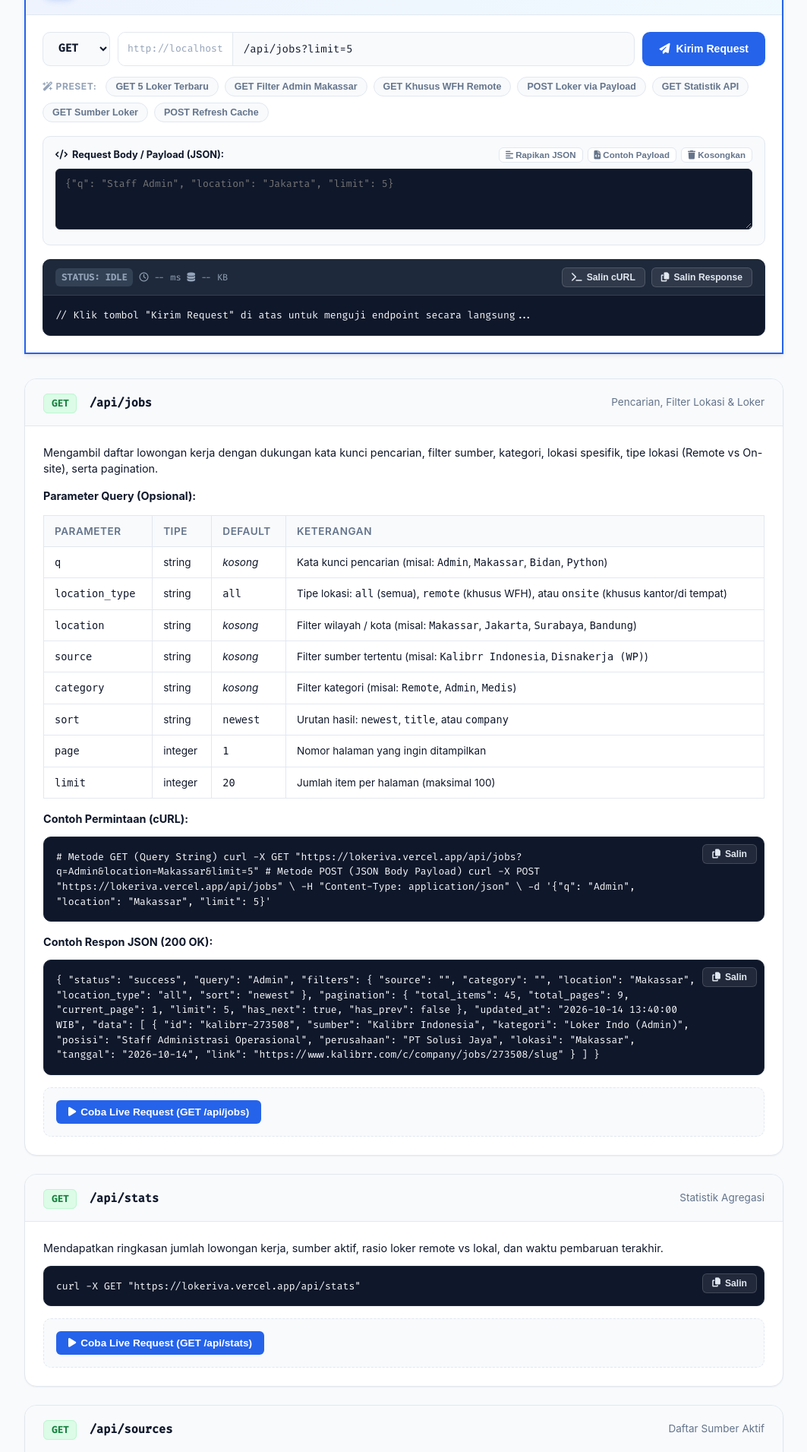
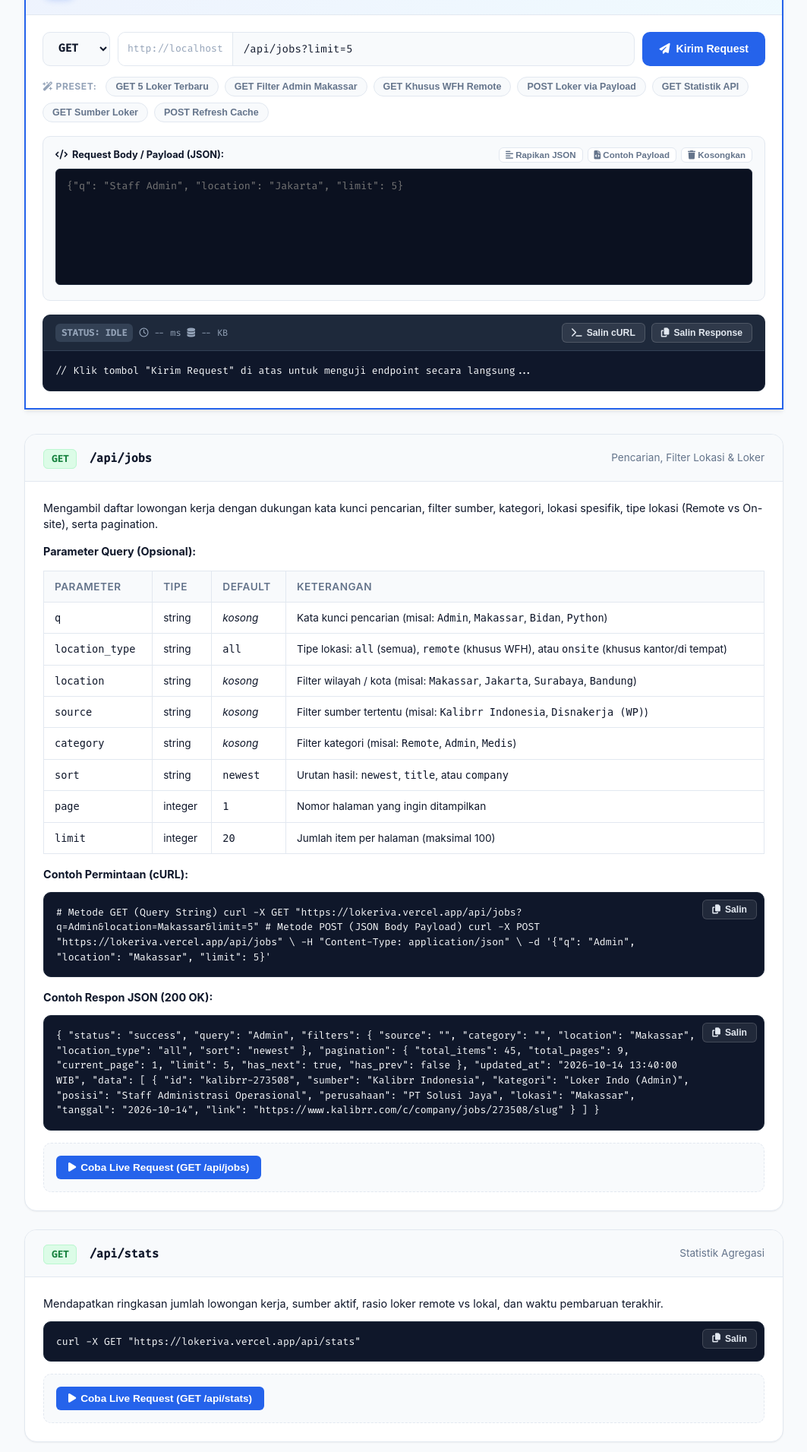
Before and after one commit to soraxpl/lokeriva, a Flask app: page /docs in a window 1280 px wide. Shown: the part 506-2417 px from the top of the page at 76% size, without its empty margins (108-1171 px from the left). Run offline with Flask 3, Linux system fonts and the light colour scheme.

Commit message:
style(docs): hilangkan scrollbar textarea payload dengan auto-expand dan custom sleek scrollbar

```diff
--- a/static/css/style.css
+++ b/static/css/style.css
@@ -48,6 +48,26 @@
   margin: 0;
   padding: 0;
   box-sizing: border-box;
+  scrollbar-width: thin;
+  scrollbar-color: rgba(148, 163, 184, 0.25) transparent;
+}
+
+::-webkit-scrollbar {
+  width: 6px;
+  height: 6px;
+}
+
+::-webkit-scrollbar-track {
+  background: transparent;
+}
+
+::-webkit-scrollbar-thumb {
+  background: rgba(148, 163, 184, 0.25);
+  border-radius: 9999px;
+}
+
+::-webkit-scrollbar-thumb:hover {
+  background: rgba(148, 163, 184, 0.5);
 }
 
 body {
--- a/templates/docs.html
+++ b/templates/docs.html
@@ -62,6 +62,26 @@
     <link rel="stylesheet" href="{{ url_for('static', filename='css/style.css') }}">
 
     <style>
+        /* Modern Sleek Scrollbar */
+        * {
+            scrollbar-width: thin;
+            scrollbar-color: rgba(148, 163, 184, 0.25) transparent;
+        }
+        ::-webkit-scrollbar {
+            width: 6px;
+            height: 6px;
+        }
+        ::-webkit-scrollbar-track {
+            background: transparent;
+        }
+        ::-webkit-scrollbar-thumb {
+            background: rgba(148, 163, 184, 0.25);
+            border-radius: 9999px;
+        }
+        ::-webkit-scrollbar-thumb:hover {
+            background: rgba(148, 163, 184, 0.5);
+        }
+
         .docs-container {
             max-width: 1040px;
             margin: 30px auto 60px auto;
@@ -388,17 +408,24 @@
         }
         .console-payload-textarea {
             width: 100%;
-            padding: 10px 12px;
+            padding: 12px 14px;
             font-family: 'Fira Code', monospace;
-            font-size: 0.82rem;
+            font-size: 0.84rem;
+            line-height: 1.55;
             color: #f8fafc;
-            background: #0f172a;
+            background: #0b1120;
             border: 1px solid #1e293b;
             border-radius: var(--radius-sm);
             outline: none;
-            resize: vertical;
-            min-height: 80px;
+            resize: none;
+            min-height: 145px;
             box-sizing: border-box;
+            overflow-y: hidden;
+            transition: border-color 0.2s, height 0.15s ease;
+        }
+        .console-payload-textarea:focus {
+            border-color: var(--primary);
+            box-shadow: 0 0 0 2px rgba(37, 99, 235, 0.25);
         }
         .console-response-box {
             background: #0f172a;
@@ -597,7 +624,7 @@
                             <button type="button" class="btn-mini-action" onclick="clearConsolePayload()"><i class="fa-solid fa-trash"></i> Kosongkan</button>
                         </div>
                     </div>
-                    <textarea id="consolePayload" class="console-payload-textarea" rows="3" placeholder='{"q": "Staff Admin", "location": "Jakarta", "limit": 5}'></textarea>
+                    <textarea id="consolePayload" class="console-payload-textarea" rows="6" placeholder='{"q": "Staff Admin", "location": "Jakarta", "limit": 5}'></textarea>
                 </div>
 
                 <!-- Respon Viewer -->
@@ -977,6 +1004,20 @@ curl -X POST "https://lokeriva.vercel.app/api/jobs" \
         // ==============================================================================
         // 1. INTERACTIVE API CONSOLE & PLAYGROUND
         // ==============================================================================
+        function resizePayloadTextarea() {
+            const ta = document.getElementById("consolePayload");
+            if (!ta) return;
+            ta.style.height = "auto";
+            const newHeight = Math.max(145, ta.scrollHeight);
+            if (newHeight > 420) {
+                ta.style.height = "420px";
+                ta.style.overflowY = "auto";
+            } else {
+                ta.style.height = (newHeight + 4) + "px";
+                ta.style.overflowY = "hidden";
+            }
+        }
+
         const methodSelect = document.getElementById("consoleMethod");
         if (methodSelect) {
             methodSelect.addEventListener("change", (e) => {
@@ -986,9 +1027,17 @@ curl -X POST "https://lokeriva.vercel.app/api/jobs" \
                     payloadSec.style.display = "block";
                     if (!document.getElementById("consolePayload").value.trim()) {
                         loadSamplePayload();
+                    } else {
+                        resizePayloadTextarea();
                     }
                 }
             });
+        }
+
+        const consolePayloadEl = document.getElementById("consolePayload");
+        if (consolePayloadEl) {
+            consolePayloadEl.addEventListener("input", resizePayloadTextarea);
+            setTimeout(resizePayloadTextarea, 80);
         }
 
         function applyConsolePreset(method, endpoint, presetKey = "") {
@@ -1018,6 +1067,8 @@ curl -X POST "https://lokeriva.vercel.app/api/jobs" \
                 payloadSec.style.display = (method === "POST" || payload) ? "block" : "block";
             }
 
+            resizePayloadTextarea();
+
             // Scroll ke konsol
             const consoleCard = document.querySelector(".console-card");
             if (consoleCard) consoleCard.scrollIntoView({ behavior: "smooth", block: "start" });
@@ -1029,6 +1080,7 @@ curl -X POST "https://lokeriva.vercel.app/api/jobs" \
             try {
                 const parsed = JSON.parse(ta.value);
                 ta.value = JSON.stringify(parsed, null, 2);
+                resizePayloadTextarea();
             } catch (err) {
                 alert("Format JSON tidak valid: " + err.message);
             }
@@ -1043,12 +1095,16 @@ curl -X POST "https://lokeriva.vercel.app/api/jobs" \
                     location_type: "all",
                     limit: 5
                 }, null, 2);
+                resizePayloadTextarea();
             }
         }
 
         function clearConsolePayload() {
             const ta = document.getElementById("consolePayload");
-            if (ta) ta.value = "";
+            if (ta) {
+                ta.value = "";
+                resizePayloadTextarea();
+            }
         }
 
         async function sendConsoleRequest() {
```
